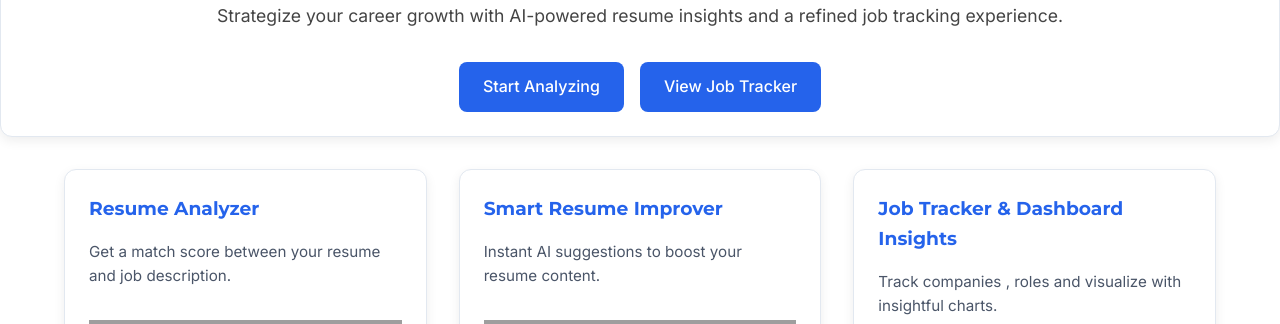
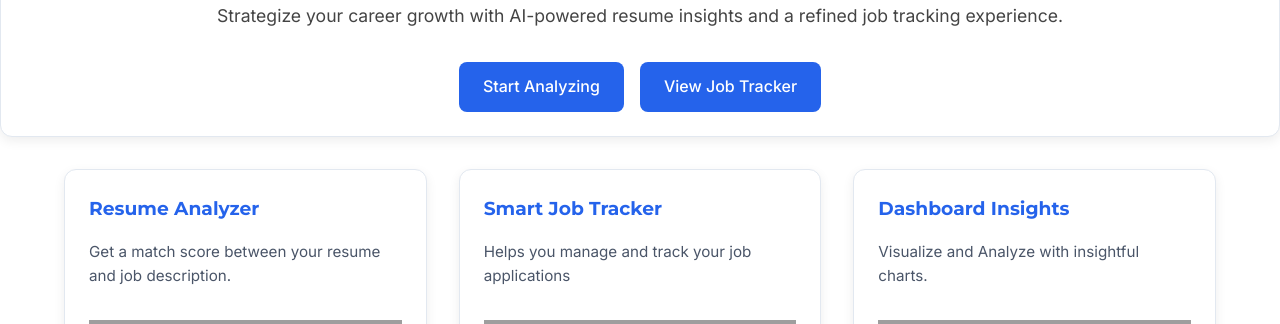
Before and after one commit to keertha2004/ascend-career-tracker, a Flask app: page / in a window 1280 px wide. Shown: the part 141-465 px from the top of the page. Run offline with Flask 3, Linux system fonts and the light colour scheme; some libraries are stand-ins or nearby versions; grey boxes are pictures that could not be loaded.

```diff
--- a/static/css/style.css
+++ b/static/css/style.css
@@ -538,21 +538,6 @@ form textarea:focus {
   transition: 0.3s;
 }
 
-/* Improved Resume Styling */
-.improved-text {
-  width: 100%;
-  height: 500px;
-  font-family: 'Roboto Mono', monospace;
-  padding: 1rem;
-  font-size: 0.95rem;
-  border: 1px solid #E2E8F0;
-  background-color: #F7FAFC;
-  color: #2D3748;
-  resize: none;
-  border-radius: 8px;
-  line-height: 1.5;
-  box-shadow: 0 2px 8px rgba(0,0,0,0.05);
-}
 
 .card h2 {
   color: #2C5282;
--- a/templates/index.html
+++ b/templates/index.html
@@ -53,13 +53,13 @@
       <img src="https://thumbs.dreamstime.com/b/resume-magnifying-glass-human-resource-recruitment-32972767.jpg" alt="Resume Analyzer" style="max-width: 100%; margin-top: 1rem;">
     </div>
     <div class="card">
-      <h3>Smart Resume Improver</h3>
-      <p>Instant AI suggestions to boost your resume content.</p>
-      <img src="https://cdn-blog.novoresume.com/articles/how-to-write-a-resume-with-ai/AI-cover-letter-to-matching-resume.png" alt="Smart Resume Improver" style="max-width: 100%; margin-top: 1rem;">
+      <h3>Smart Job Tracker</h3>
+      <p>Helps you manage and track your job applications </p>
+      <img src="https://cdn-blog.novoresume.com/articles/how-to-write-a-resume-with-ai/AI-cover-letter-to-matching-resume.png" alt="Smart Job Tracker" style="max-width: 100%; margin-top: 1rem;">
     </div>
     <div class="card">
-      <h3>Job Tracker & Dashboard Insights </h3>
-      <p>Track companies , roles and visualize with insightful charts.</p>
+      <h3> Dashboard Insights </h3>
+      <p>Visualize and Analyze with insightful charts.</p>
 
     <img src="https://cdn.prod.website-files.com/635c591378332f38be25d45f/678f676c8dfda6c3df305d3f_job%20tracke-new-hero-p-800.webp" alt="Dashboard Insights" style="max-width: 100%; margin-top: 1rem;">
     </div>
@@ -193,11 +193,6 @@
     </details>
 
     <details class="faq-item">
-      <summary>Can I download the improved resume?</summary>
-      <p>Yes! After analysis and improvement, you’ll get the option to download your enhanced resume in PDF format.</p>
-    </details>
-
-    <details class="faq-item">
       <summary>Is my resume data safe?</summary>
       <p>Absolutely. Your uploaded data is processed securely and never stored permanently on our servers.</p>
     </details>
```
Also changed, not shown: README.md.
